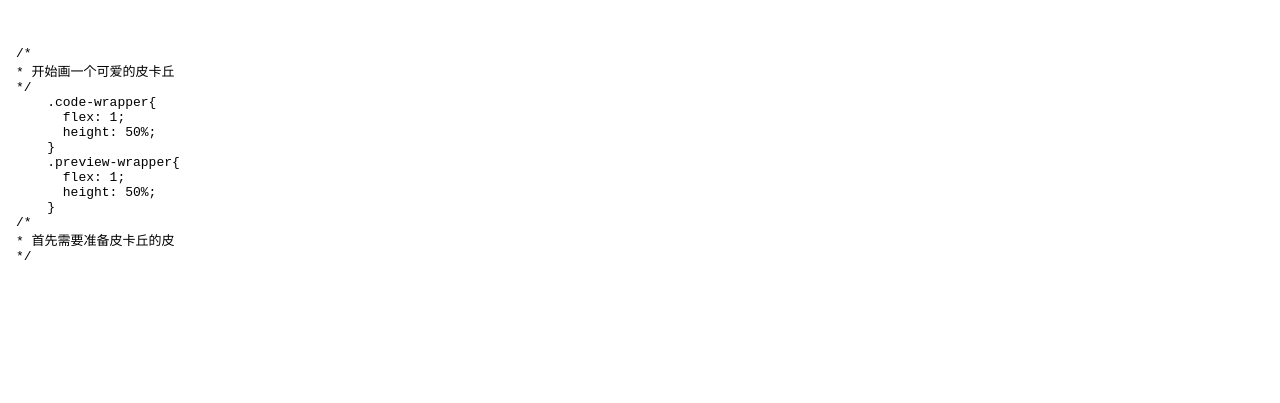
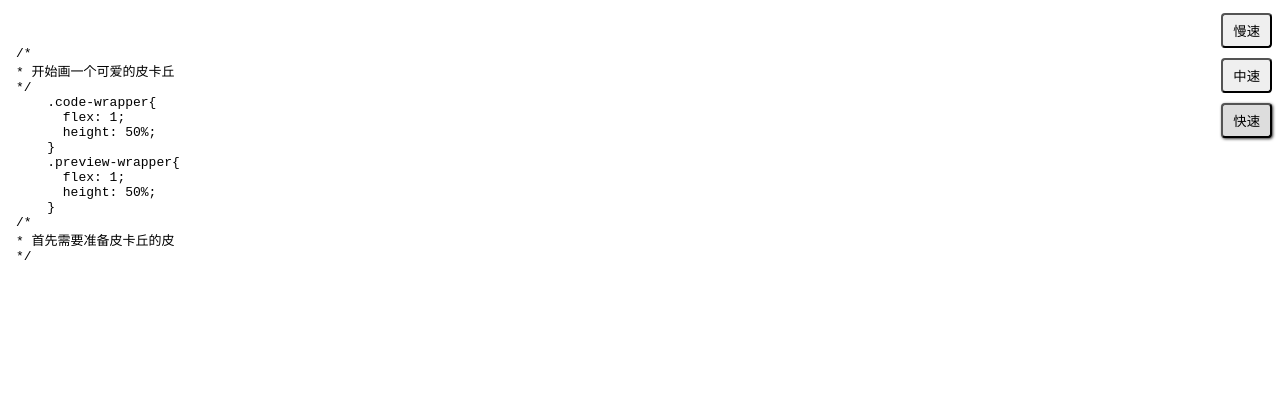
Before and after one commit to Alfred-ZF/Pikachu-preview-demo, a plain HTML site: page index.html in a window 1280 px wide. Drawn offline with nearby package versions, Linux system fonts and the light colour scheme.

Commit message:
add jquery

```diff
--- a/css/default.css
+++ b/css/default.css
@@ -25,3 +25,26 @@ body{
   overflow: hidden;
   height: 100%;
 }
+
+.actions{
+  position: absolute;
+  top: 0;
+  right: 0;
+  padding: 8px;
+  /* border: 1px solid red; */
+  display: flex;
+  flex-direction: column;
+}
+.actions button{
+  padding: 6px 10px;
+  margin: 5px 0;
+  border-radius: 4px;
+}
+
+.actions button.active{
+  box-shadow:  1px 1px 3px rgba(0, 0, 0, 0.8);
+  background: #ddd;
+}
+.actions button:focus{
+  outline: none;
+}
--- a/index.html
+++ b/index.html
@@ -31,6 +31,12 @@
       </div>
     </div>
   </div>
+  <div class="actions">
+    <button data-speed="slow">慢速</button>
+    <button data-speed="normal">中速</button>
+    <button data-speed="fast" class="active">快速</button>
+  </div>
+  <script src="./js/jquery.min.js"></script>
   <script src="./js/main.js"></script>
 </body>
 
```
Also changed, not shown: package-lock.json (added), 1 other file.
